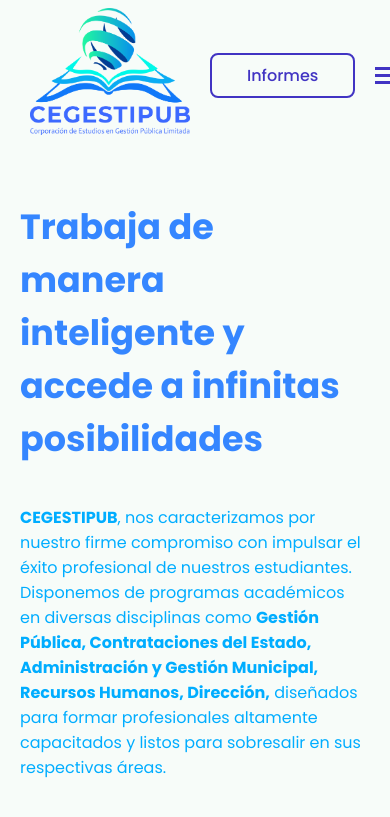
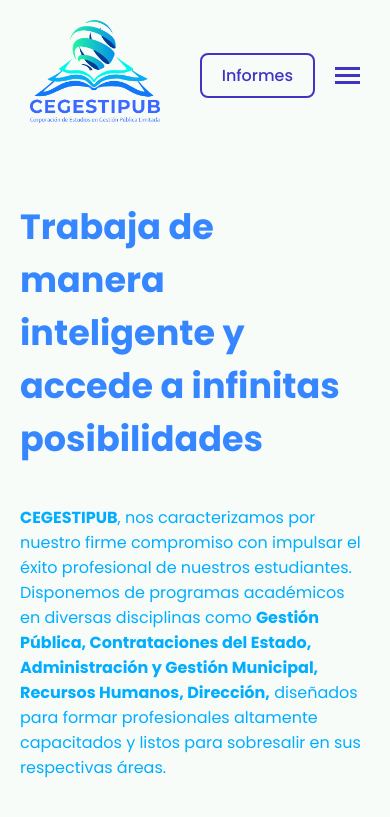
Before and after one commit to pelechis2211/Cegestipub, a plain HTML site: page index.html in a window 390 px wide. Shown: the top 817 px of the page. Drawn offline with Linux system fonts and the light colour scheme.

Commit message:
Realizando arreglos en el menú en estilos.css

```diff
--- a/css/estilos.css
+++ b/css/estilos.css
@@ -775,8 +775,17 @@ footer .wave#wave4 {
 }
 
 @media screen and (max-width: 480px) {
+    /*Menú*/
     .header__container {
-        width: 50%;
+        width: 40%;
+    }
+
+    .logo img {
+        width: 130px;
+    }
+
+    .btn__quote {
+        padding: 8px 20px;
     }
 
     .text__cover h1 {
```
